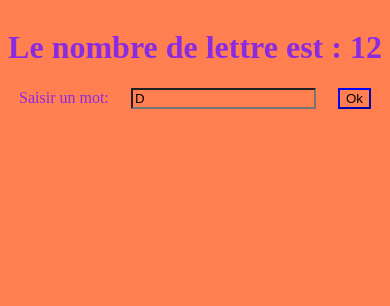
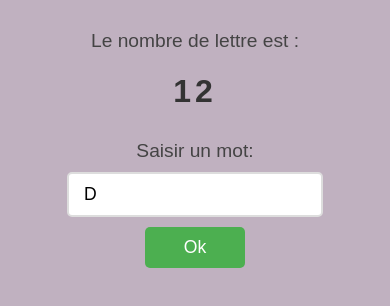
Before and after one commit to Sebus83/Motus-Sebus, a website: page index.html in a window 390 px wide. Drawn offline with Linux system fonts and the light colour scheme.

Commit message:
maj css...merci Claude

```diff
--- a/index.html
+++ b/index.html
@@ -8,7 +8,7 @@
     <title>Motus</title>
   </head>
   <body>
-    <label><h1 id="letters"></h1></label>
+    <label>Le nombre de lettre est : <h1 id="letters"></h1></label>
      <label>Saisir un mot: <input id="word"><button onclick="guess()">Ok</button></label>
      <p id="try"></p>
      <p id="well"></p>
--- a/script.js
+++ b/script.js
@@ -1,5 +1,5 @@
 let wordToFind = "Dictionnaire";
-let arrayBase = wordToFind.split("");
+let arrayWordToFind = wordToFind.split("");
 let word = document.getElementById("word").value;
 let arrayWord = word.split("");
 let wellPlaced = [];
@@ -8,12 +8,12 @@ let missplaced = [];
 let result = {};
 
 function firstLetter() {
-  document.getElementById("word").value = arrayBase[0];
+  document.getElementById("word").value = arrayWordToFind[0];
 }
 firstLetter();
 
 function numbersOfLetters() {
-  document.getElementById("letters").innerHTML = "Le nombre de lettre est : " + arrayBase.length;
+  document.getElementById("letters").innerHTML = arrayWordToFind.length;
 }
 numbersOfLetters();
 
@@ -26,7 +26,7 @@ function tryWord(word, wordToFind) {
   missplaced = [];
   notInWord = [];
   wordToFind = "Dictionnaire";
-  let arrayWordToFind = wordToFind.split("")
+  // arrayWordToFind = wordToFind.split("")
 
   // afficher de la longueur
   document.getElementById("letters").innerHTML = arrayWordToFind.length;
@@ -68,11 +68,11 @@ function checkWin(word, wordToFind) {
 
 function checkWellPlaced(word, wordToFind) {
   wellPlaced = []; // Réinitialisation
-  const baseArray = wordToFind.split('');
+
   const wordArray = word.split('');
 
   for (let i = 0; i < wordArray.length; i++) {
-    if (wordArray[i] === baseArray[i]) {
+    if (wordArray[i] === arrayWordToFind[i]) {
       wellPlaced.push(wordArray[i]);
     }
   }
@@ -82,15 +82,15 @@ function checkWellPlaced(word, wordToFind) {
 
 function checkMissPlaced(word, wordToFind) {
   missplaced = []; // Réinitialisation
-  const baseArray = wordToFind.split('');
+  const arrayWordToFind = wordToFind.split('');
   const wordArray = word.split('');
 
   // Créer une copie modifiable de baseArray
-  let remainingBase = [...baseArray];
+  let remainingBase = [...arrayWordToFind];
 
   for (let i = 0; i < wordArray.length; i++) {
     // Si la lettre n'est pas bien placée
-    if (wordArray[i] !== baseArray[i]) {
+    if (wordArray[i] !== arrayWordToFind[i]) {
       // Chercher si la lettre existe ailleurs
       const index = remainingBase.indexOf(wordArray[i]);
       if (index !== -1) {
@@ -106,11 +106,9 @@ function checkMissPlaced(word, wordToFind) {
 
 function checkNotInWord(word, wordToFind) {
   notInWord = []; // Réinitialisation
-  const baseArray = wordToFind.split('');
-  const wordArray = word.split('');
 
-  for (const char of wordArray) {
-    if (!baseArray.includes(char)) {
+  for (const char of arrayWord) {
+    if (!arrayWordToFind.includes(char)) {
       notInWord.push(char);
     }
   }
--- a/style.css
+++ b/style.css
@@ -1,32 +1,104 @@
-* {
-    background-color: coral;
+body {
+    font-family: Arial, sans-serif;
+    max-width: 800px;
+    margin: 0 auto;
+    padding: 20px;
+    background-color: #c0b1c0;
+    text-align: center;
 }
 
-#letters {
-    display: flex;
-    flex-direction: row;
-    justify-content: space-around;
-    align-items: center;
+h1#letters {
+    font-size: 2.5rem;
+    letter-spacing: 8px;
+    margin-bottom: 30px;
+    color: #333;
 }
 
 label {
-    display: flex;
-    flex-direction: row;
-    justify-content: space-around;
-    align-items: center;
-    margin: 0;
-    color: blueviolet;
+    display: block;
+    margin: 20px 0;
+    font-size: 1.2rem;
+    color: #444;
+}
+
+input#word {
+    padding: 10px 15px;
+    font-size: 1.1rem;
+    border: 2px solid #ddd;
+    border-radius: 5px;
+    margin: 0 10px;
+    text-transform: uppercase;
 }
 
 button {
-    display: flex;
-    flex-direction: row;
-    align-items: flex-end;
-    margin-left: 0;
-    border-color: blue;
+    padding: 10px 20px;
+    font-size: 1.1rem;
+    background-color: #4CAF50;
+    color: white;
+    border: none;
+    border-radius: 5px;
+    cursor: pointer;
+    transition: background-color 0.3s;
 }
 
-#text {
-    display : flex;
+button:hover {
+    background-color: #45a049;
+}
 
+button:active {
+    transform: scale(0.98);
 }
+
+p {
+    margin: 10px 0;
+    font-size: 1.1rem;
+    line-height: 1.5;
+}
+
+#try {
+    color: #666;
+    font-weight: bold;
+}
+
+#well {
+    color: #4CAF50;
+    font-weight: bold;
+}
+
+#miss {
+    color: #ff9800;
+    font-weight: bold;
+}
+
+#not {
+    color: #f44336;
+    font-weight: bold;
+}
+
+#win {
+    color: #2196F3;
+    font-size: 1.5rem;
+    font-weight: bold;
+    margin-top: 20px;
+}
+
+@media (max-width: 480px) {
+    body {
+        padding: 10px;
+    }
+
+    h1#letters {
+        font-size: 2rem;
+        letter-spacing: 4px;
+    }
+
+    input#word {
+        width: 60%;
+        margin-top: 10px;
+    }
+
+    button {
+        margin-top: 10px;
+        width: 100px;
+    }
+}
```
